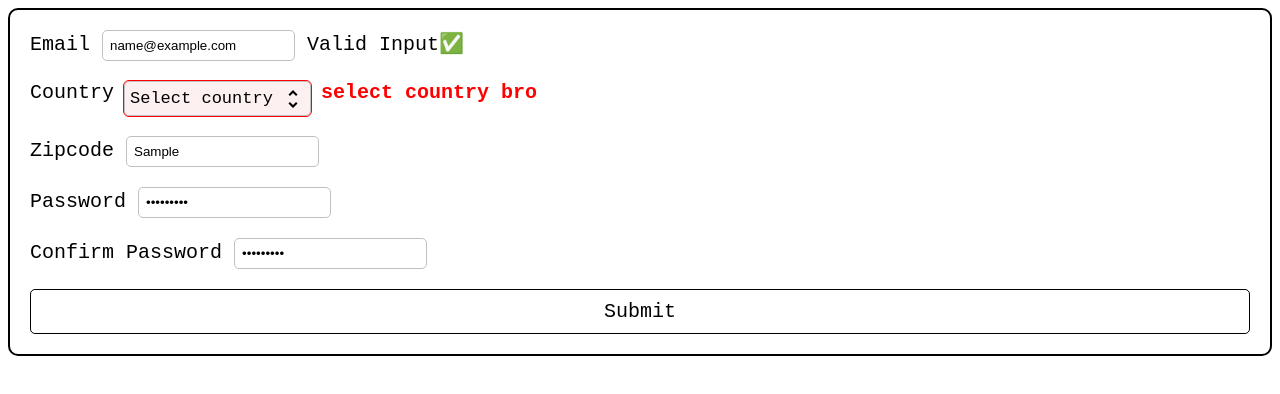
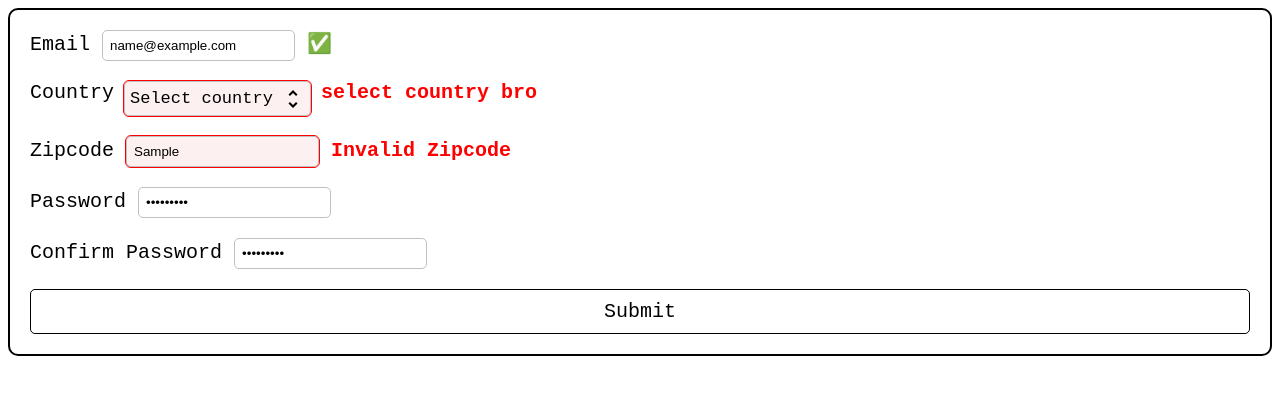
Before and after one commit to faisalsherif7/odin-form-validation-practice, a website built with webpack: page src/index.html in a window 1280 px wide. Both pictures are taken after typing "name@example.com", "Sample", "Sample123", "Sample123" into the empty fields and a click on the button "Submit". Built offline with nearby package versions, Linux system fonts and the light colour scheme.

Commit message:
Add functionality to validate zipcode

```diff
--- a/src/index.html
+++ b/src/index.html
@@ -5,7 +5,7 @@
     <meta name="viewport" content="width=device-width, initial-scale=1.0">
     <link rel="stylesheet" href="style.css">
     <script src="index.js" defer></script>
-    <title>Document</title>
+    <title>Form Validation</title>
 </head>
 <body>
     <form action="" novalidate>
@@ -35,8 +35,8 @@
 
         <div class="zipcode-input-container">
             <label for="zipcode">Zipcode</label>
-            <input type="text" name="" id="zipcode">
-            <span class="zipcode-span"></span>
+            <input type="text" name="" id="zipcode" pattern="^\d{5}([\-]?\d{4})?$|^(GIR|[A-Z]\d[A-Z\d]??|[A-Z]{2}\d[A-Z\d]??)[ ]??(\d[A-Z]{2})$|\b((?:0[1-46-9]\d{3})|(?:[1-357-9]\d{4})|(?:[4][0-24-9]\d{3})|(?:[6][013-9]\d{3}))\b|^(0[289][0-9]{2})|([1345689][0-9]{3})|(2[0-8][0-9]{2})|(290[0-9])|(291[0-4])|(7[0-4][0-9]{2})|(7[8-9][0-9]{2})$">
+            <span class="zipcode-span default-message">Please provide a valid zipcode in the country you have selected</span>
         </div>
 
         <div class="password-input-container">
--- a/src/index.js
+++ b/src/index.js
@@ -7,9 +7,9 @@ intializeDropdowns()
 validateEmail()
 submitForm()
 selectCountry()
+validateZipcode()
 
 function validateEmail() {
-    const email = document.querySelector('#email')
     email.addEventListener("input", (event) => {
         const emailSpan = document.querySelector('.email-span')
         emailSpan.classList.remove('default-message')
@@ -21,10 +21,10 @@ function validateEmail() {
         }
         if (email.validity.valid) {
             emailSpan.classList.remove('error')
-            emailSpan.textContent = "Valid Input✅"
+            emailSpan.textContent = "✅"
         } else {
             emailSpan.classList.add('error')
-            emailSpan.textContent = ""
+            emailSpan.textContent = "Please provide a valid email address"
         }
     })
 }
@@ -58,3 +58,25 @@ function selectCountry() {
         })
     })
 }
+
+function validateZipcode() {
+    document.querySelector('#zipcode').addEventListener('input', () => {
+        const zipcodeSpan = document.querySelector('.zipcode-span')
+        if (document.querySelector('#zipcode').value === "") {
+            zipcodeSpan.classList.remove('error')
+            zipcodeSpan.classList.add('default-message')
+            zipcodeSpan.textContent = "Please provide a valid zipcode in the country you have selected"
+            return
+        }
+        if (!zipcode.validity.valid) {
+            zipcodeSpan.classList.add('error')
+            zipcodeSpan.classList.remove('default-message')
+            zipcodeSpan.textContent = "Invalid Zipcode"
+        } else {
+            zipcodeSpan.classList.remove('error')
+            zipcodeSpan.classList.add('default-message')
+            zipcodeSpan.textContent = "✅"
+        }
+        console.log(zipcode)
+    })
+}
```
